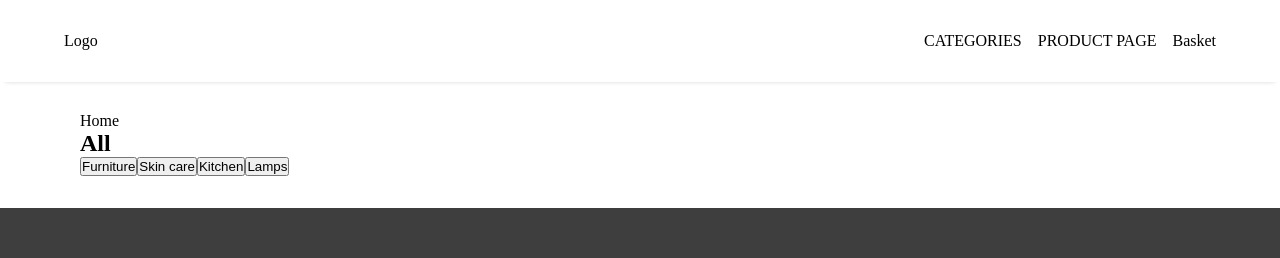
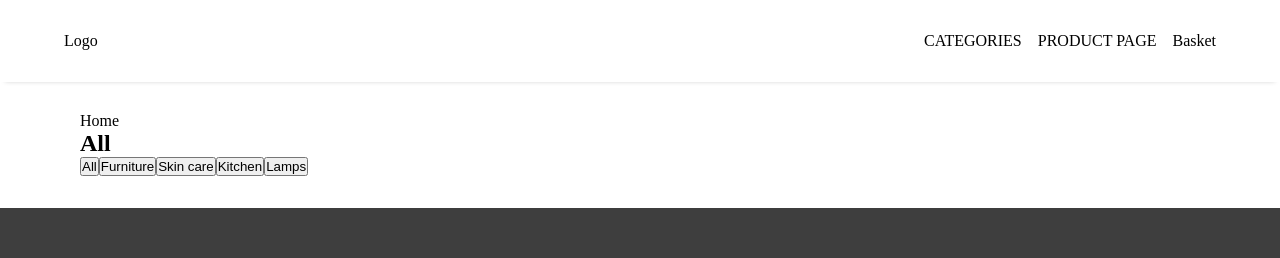
Before and after one commit to OnigiriKing/kumo-market, a React (Create React App) app: page /categories in a window 1280 px wide. Shown: the top 258 px of the page. Built offline with nearby package versions, Linux system fonts and the light colour scheme.

Commit message:
Categories update, Category created

```diff
--- a/src/App.jsx
+++ b/src/App.jsx
@@ -16,7 +16,7 @@ export default function App() {
       {/* <DropMenu /> */}
       <Routes>
         <Route path="/" element={<HomePage />} />
-        <Route path="/categories" element={<Categories />} />
+        <Route path="/categories/*" element={<Categories />} />
       </Routes>
       <FooterPage />
     </div>
--- a/src/pages/categories/Categories.jsx
+++ b/src/pages/categories/Categories.jsx
@@ -1,7 +1,9 @@
 import { Link } from "react-router-dom";
 import { displayProducts } from "../../scripts/displayProudcts";
+import Categorie from "./components/Categorie";
+import { Route, Routes } from "react-router-dom";
 
-export default function Categories(category = "none") {
+export default function Categories() {
 
    return (
      <div id="categories-page">
@@ -10,13 +12,28 @@ export default function Categories(category = "none") {
            <Link to="/">Home</Link>
            <h2>All</h2>
            <div className="categories-btns">
-             <button>Furniture</button>
-             <button>Skin care</button>
-             <button>Kitchen</button>
-             <button>Lamps</button>
+             <Link to={"all"}>
+               <button>All</button>
+             </Link>
+             <Link to={"furniture"}>
+               <button>Furniture</button>
+             </Link>
+             <Link to={"skin-care"}>
+               <button>Skin care</button>
+             </Link>
+             <Link to={"kitchen"}>
+               <button>Kitchen</button>
+             </Link>
+             <Link to={"lamps"}>
+               <button>Lamps</button>
+             </Link>
            </div>
          </div>
-         {displayProducts(category)}
+         <Routes>
+           <Route path="/all" element={<Categorie />} />
+           <Route path="/skin-care" element={<Categorie type="skinCare"/>} />
+           <Route path="/lamps" element={<Categorie type="lamps"/>} />
+         </Routes>
        </div>
      </div>
    );
--- /dev/null
+++ b/src/pages/categories/components/Categorie.jsx
@@ -0,0 +1,7 @@
+import { displayProducts } from "../../../scripts/displayProudcts";
+import { Link } from "react-router-dom";
+
+
+export default function Categorie({type = undefined}) {
+  return <>{displayProducts(type)}</>;
+}
```
